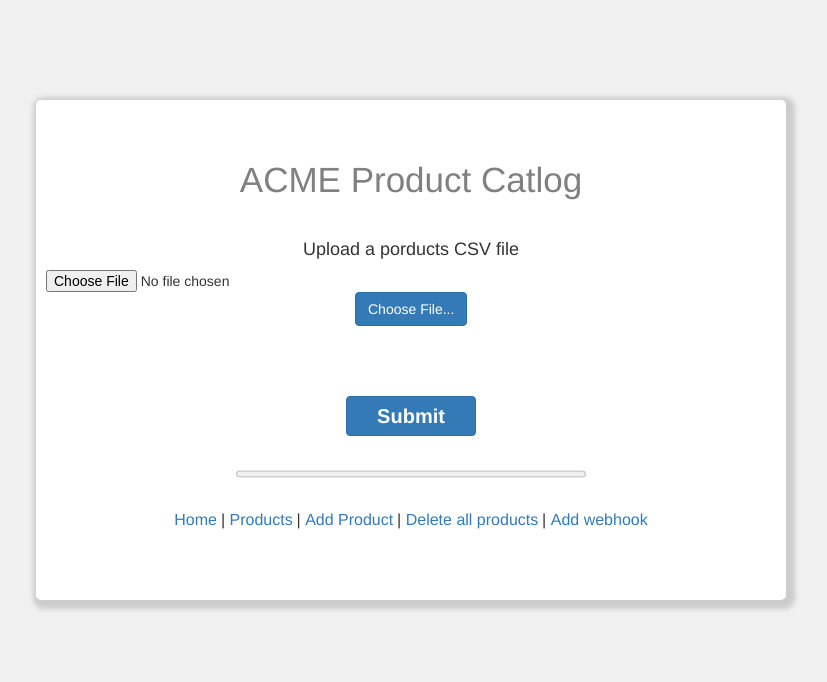
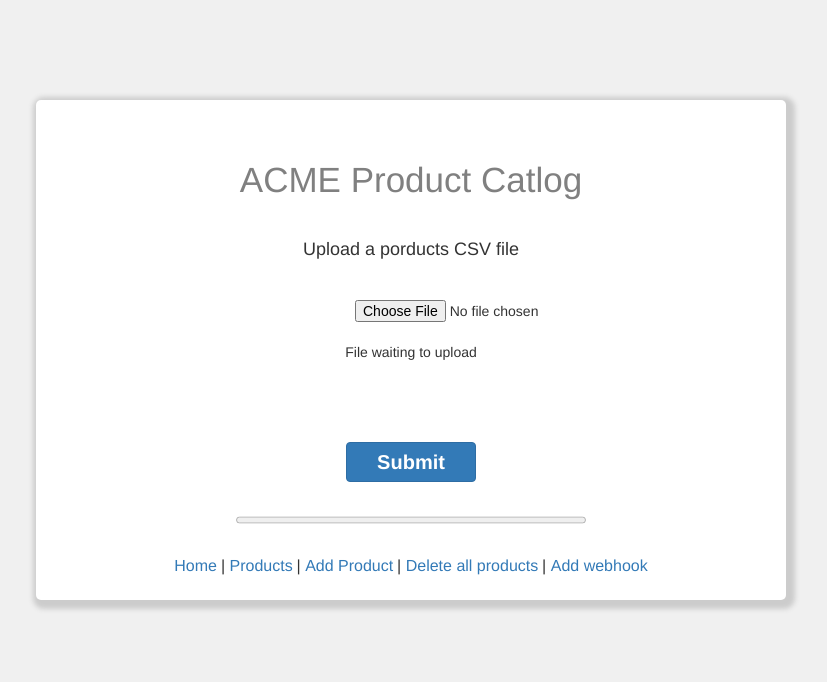
Before and after one commit to 36rahu/Acme-product-import, a Flask app: page / in a window 1280 px wide. Shown: the top 682 px of the page, without its empty margins (229-1056 px from the left). Run offline with Flask 2, Linux system fonts and the light colour scheme; some libraries are stand-ins or nearby versions.

Commit message:
Upload to s3 direct check

```diff
--- a/templates/upload.html
+++ b/templates/upload.html
@@ -16,35 +16,28 @@
 		<h2 class="heading">ACME Product Catlog</h2>
 
 		<h4>Upload a porducts CSV file</h4>
-
+		<br/>
 		<p class="listContents">
 			{% with messages = get_flashed_messages() %}
 			  {% if messages %}
-
 				<ul class="flashes">
 				{% for message in messages %}
-
 				  <li>{{ message }}</li>
-
 				{% endfor %}
-
 				</ul>
-
 			  {% endif %}
 			{% endwith %}
-
 		</p>
 
-		<input type="file" id="file_input"/>
-
+		<div style="position:relative; width: 112px; margin-right: auto; margin-left: auto;">
+			<input type="file" id="file_input"/>
+		</div>
+		<br/>
+		<p id="message">File waiting to upload</p>
+		<br/>
 		<form method="post" action="upload/" enctype="multipart/form-data">
 		    <div style="position:relative; width: 112px; margin-right: auto; margin-left: auto;">
-				<a class='btn btn-primary' href='javascript:;'>
-					Choose File...
-					<text type="text" id="selected_file" style='position:absolute;z-index:2;top:0;left:0; width: 112px;filter: alpha(opacity=0);-ms-filter:"progid:DXImageTransform.Microsoft.Alpha(Opacity=0)";opacity:0;background-color:transparent;color:transparent;' name="file" size="40">
-				</a>
-				&nbsp;
-				<span class='label label-info' id="upload-file-info"></span>
+				<input type="hidden" id="input_file" name="input_file" value="">
 			</div>
 		    <p class="submitButton">
 				<input type="submit" value="Submit" class="btn btn-primary" style="font-size: 20px; padding: 5px 30px; font-weight: bold;">
@@ -103,7 +96,7 @@
 			function uploadFile(file, s3Data, url){
 			  var xhr = new XMLHttpRequest();
 			  xhr.open("POST", s3Data.url);
-
+			  document.getElementById("message").innerHTML = "Started to upload.. Please wait..";
 			  var postData = new FormData();
 			  for(key in s3Data.fields){
 			    postData.append(key, s3Data.fields[key]);
@@ -113,8 +106,8 @@
 			  xhr.onreadystatechange = function() {
 			    if(xhr.readyState === 4){
 			      if(xhr.status === 200 || xhr.status === 204){
-			        // document.getElementById("selected_file").src = url;
-			        document.getElementById("selected_file").value = url;
+			        document.getElementById("message").innerHTML = "Upload completed please Submit.";
+			        document.getElementById("input_file").value = url;
 			      }
 			      else{
 			        alert("Could not upload file.");
--- a/views.py
+++ b/views.py
@@ -32,7 +32,7 @@
         # if 'file' not in request.files:
         #     flash('No file part')
         #     return redirect(request.url)
-        avatar_url = request.form["selected_file"]
+        avatar_url = request.form["input_file"]
         print(avatar_url)
         # file = request.files['file']
         # if file.filename == '':
```
